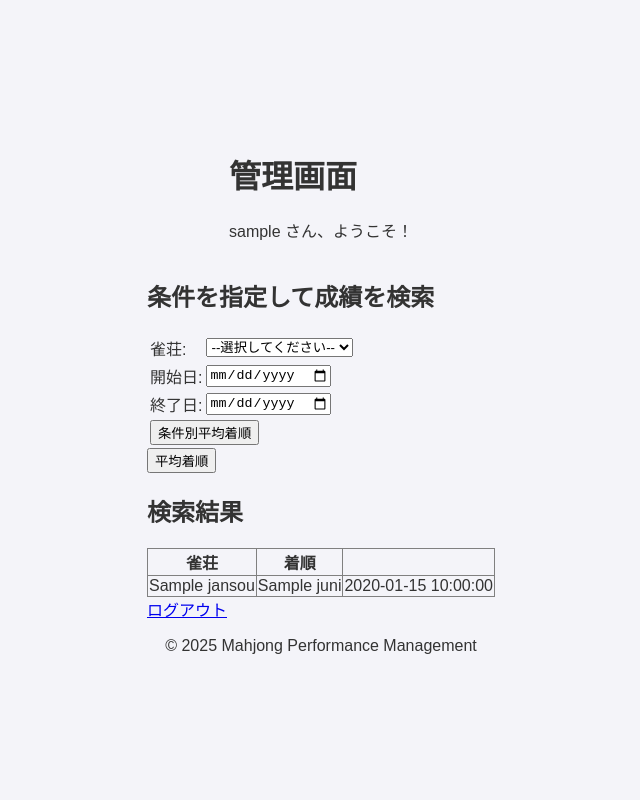
After one commit to kisen1717/Python_Score_M, a Flask app: template app/templates/admin.html in a window 1280 px wide. The commit adds this page. Shown: the whole page, without its empty margins (319-959 px from the left). Run offline with Flask 3, Linux system fonts and the light colour scheme; the template is opened without the code that fills it: most values are stand-ins (such as "Sample title", 1, 10 or a date in 2020); some libraries are stand-ins or nearby versions.

Commit message:
管理画面まで作成完了

```diff
--- a/app/main.py
+++ b/app/main.py
@@ -81,21 +81,21 @@ def home():
 # フリーのページ
 @app.route("/free", methods=["GET", "POST"])
 @login_required
-
 def free():
     if request.method == "POST":
         # フォームから送信された着順を変数に格納
         rank = request.form["rank"]
         # フォームから送信されたusenameを変数に格納
         user = current_user.username
-        # 変数に格納された値をデバッグ用に表示（ログやコンソールに出力）
-        #print(f"送信された着順: {rank}")
-        #print(f"送信されたname: {user}")
-
-
     return handle_free(mysql)  # ← free.py の関数を呼ぶ
 
     return render_template("free.html", username=current_user.username)
+
+@app.route("/admin")
+@login_required
+def admin():
+    # 管理画面のテンプレートを表示
+    return render_template("admin.html", username=current_user.username)
 
 
 
--- /dev/null
+++ b/app/templates/admin.html
@@ -0,0 +1,82 @@
+<!DOCTYPE html>
+<html lang="ja">
+<head>
+    <meta charset="UTF-8">
+    <meta name="viewport" content="width=device-width, initial-scale=1.0">
+    <title>管理画面 - Mahjong Performance Management</title>
+    <link rel="stylesheet" href="{{ url_for('static', filename='styles.css') }}">
+</head>
+<body>
+    <header>
+        <h1>管理画面</h1>
+        <p>{{ username }} さん、ようこそ！</p>
+    </header>
+
+    <main>
+        <section>
+            <h2>条件を指定して成績を検索</h2>
+            <form action="{{ url_for('admin') }}" method="get">
+                <table>
+                    <tr>
+                        <td><label for="jansou">雀荘:</label></td>
+                        <td>
+                            <select name="jansou" id="jansou">
+                                <option value="">--選択してください--</option>
+                                {% for jansou in jannsou_list %}
+                                    <option value="{{ jansou[1] }}" {% if jansou[1] == request.args.get('jansou') %}selected{% endif %}>{{ jansou[1] }}</option>
+                                {% endfor %}
+                            </select>
+                        </td>
+                    </tr>
+                    <tr>
+                        <td><label for="start_date">開始日:</label></td>
+                        <td><input type="date" name="start_date" id="start_date" value="{{ request.args.get('start_date') }}"></td>
+                    </tr>
+                    <tr>
+                        <td><label for="end_date">終了日:</label></td>
+                        <td><input type="date" name="end_date" id="end_date" value="{{ request.args.get('end_date') }}"></td>
+                    </tr>
+                    <tr>
+                        <td colspan="2" style="text-align: left;">
+                            <button name="average" id="average" type="submit">条件別平均着順</button>
+                        </td>
+                    </tr>
+                </table>
+                <button name="all_average" id="all_average" required　type="submit">平均着順</button>
+            </form>
+        </section>
+        <section>
+            <h2>検索結果</h2>
+            {% if results %}
+            <table border="1" style="width: 100%; border-collapse: collapse;">
+                <thead>
+                    <tr>
+                        <th>雀荘</th>
+                        <th>着順</th>
+                    </tr>
+                </thead>
+                <tbody>
+                    {% for result in results %}
+                        <tr>
+                            <td>{{ result.jansou }}</td>
+                            <td>{{ result.juni }}</td>
+                            <td>{{ result.timestamp }}</td>
+                        </tr>
+                    {% endfor %}
+                </tbody>
+            </table>
+            {% else %}
+                <p>検索結果がありません。</p>
+            {% endif %}
+        </section>
+
+        <section>
+            <a href="{{ url_for('logout') }}">ログアウト</a>
+        </section>
+    </main>
+
+    <footer>
+        <p>&copy; 2025 Mahjong Performance Management</p>
+    </footer>
+</body>
+</html>
--- a/app/test.py
+++ /dev/null
@@ -1 +0,0 @@
-なまはまはまは
```
Also changed, not shown: app/free.py (+10 -4 lines), app/static/style.css (deleted, +0 -42 lines), app/templates/free.html (+8 -2 lines), app/新規 テキスト ドキュメント.txt (deleted).
